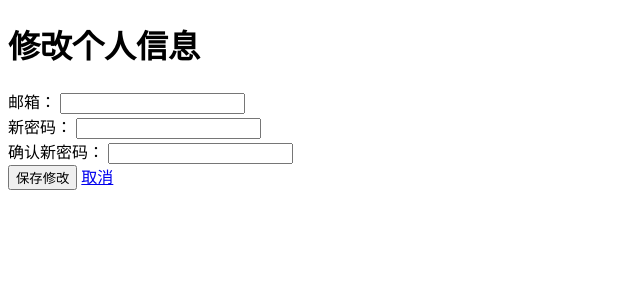
After one commit to guyubs/ServerManager, a Flask app: template templates/edit.html in a window 1280 px wide. The commit adds this page. Shown: the top 300 px of the page, without its empty margins (0-640 px from the left). Run offline with Flask 2, Linux system fonts and the light colour scheme; the template is opened without the code that fills it, so the values that code supplies are empty.

Commit message:
增加了修改个人信息的功能和页面

```diff
--- a/app.py
+++ b/app.py
@@ -98,5 +98,51 @@ def logout():
     return redirect(url_for('index'))
 
 
+@app.route('/edit', methods=['GET', 'POST'])
+def edit():
+    # 如果未登录，则跳转到登录页面
+    if 'username' not in session:
+        return redirect(url_for('login'))
+
+    # 获取当前用户的信息
+    cursor.execute("SELECT * FROM users WHERE username=?", (session['username'],))
+    user = cursor.fetchone()
+
+    if request.method == 'POST':
+        # 获取用户提交的表单数据
+        password1 = request.form['password1']
+        password2 = request.form['password2']
+        email = request.form['email']
+
+        # 检查两次输入的密码是否相同
+        if password1 != password2:
+            flash('两次输入的密码不一致')
+            return redirect(url_for('edit'))
+
+        if password1 == '':
+            flash('密码不能为空')
+            return redirect(url_for('edit'))
+
+        # 检查新email是否已被注册
+        cursor.execute("SELECT * FROM users WHERE email=? AND id!=?", (email, user.id))
+        if cursor.fetchone():
+            flash('该email已被注册')
+            return redirect(url_for('edit'))
+
+        # 更新用户信息
+        cursor.execute("UPDATE users SET password=?, email=? WHERE id=?", (password1, email, user.id))
+        conn.commit()
+
+        # 更新 session 中的用户信息
+        session['email'] = email
+
+        # 显示成功消息
+        flash('用户信息已更新')
+        return redirect(url_for('panel'))
+
+    # 渲染 edit.html 页面，并传递当前用户的信息
+    return render_template('edit.html', user=user)
+
+
 if __name__ == '__main__':
     app.run(debug=True)
--- /dev/null
+++ b/templates/edit.html
@@ -0,0 +1,36 @@
+<!DOCTYPE html>
+<html lang="en">
+    <head>
+        <meta charset="UTF-8">
+        <title>Title</title>
+    </head>
+    <body>
+        <h1>修改个人信息</h1>
+        <form method="post">
+            <div class="form-group">
+                <label for="email">邮箱：</label>
+                <input type="email" class="form-control" id="email" name="email" value="{{ user.email }}" required>
+            </div>
+            <div class="form-group">
+                <label for="password1">新密码：</label>
+                <input type="password" class="form-control" id="password1" name="password1">
+            </div>
+            <div class="form-group">
+                <label for="password2">确认新密码：</label>
+                <input type="password" class="form-control" id="password2" name="password2">
+            </div>
+            <button type="submit" class="btn btn-primary">保存修改</button>
+            <a href="{{ url_for('panel') }}" class="btn btn-secondary">取消</a>
+        </form>
+
+            {% with messages = get_flashed_messages() %}
+                {% if messages %}
+                    <ul class=flashes>
+                        {% for message in messages %}
+                            <li>{{ message }}</li>
+                        {% endfor %}
+                    </ul>
+                {% endif %}
+            {% endwith %}
+    </body>
+</html>
```
Also changed, not shown: templates/panel.html (+12 -1 lines).
